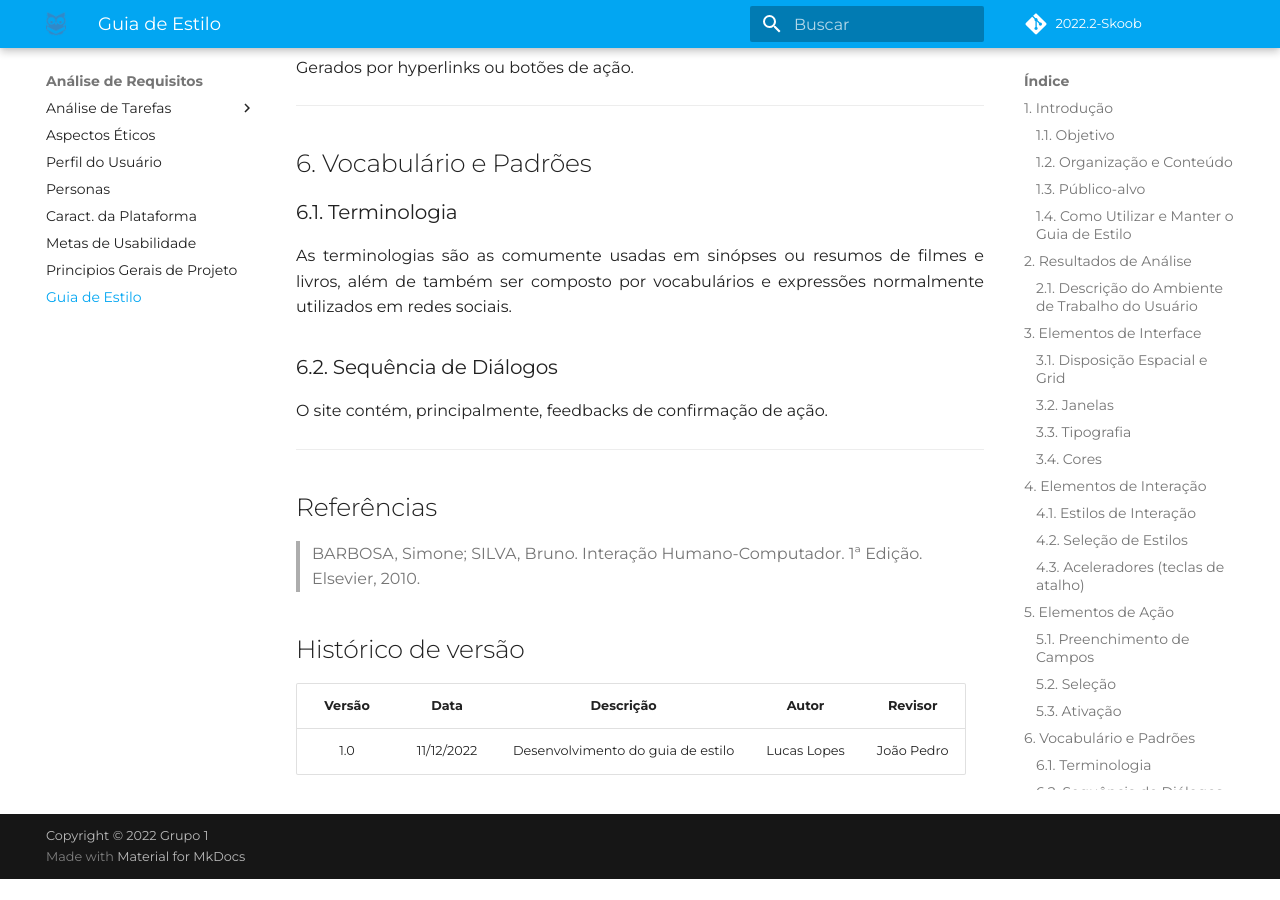
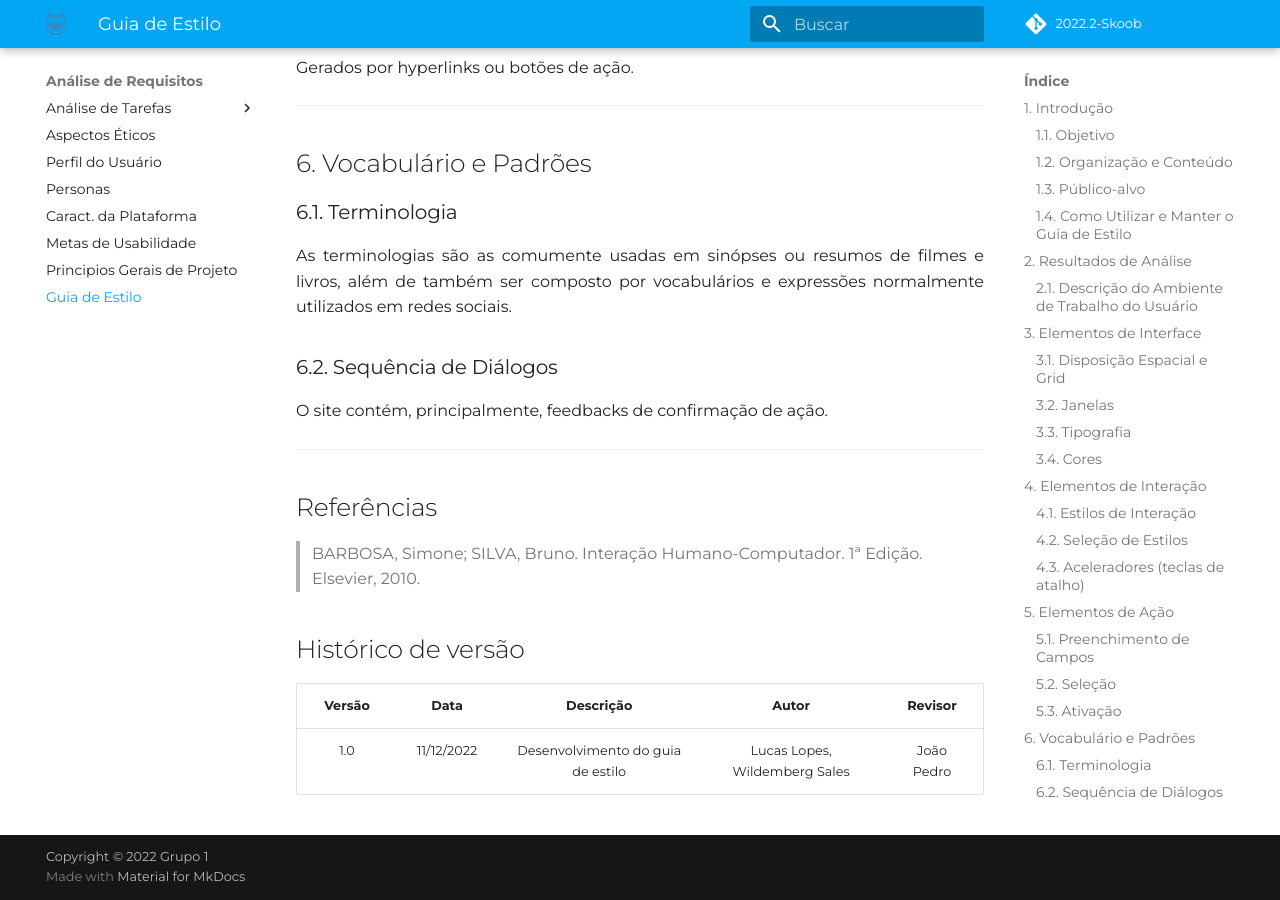
Before and after one commit to Interacao-Humano-Computador/2022.2-Skoob, an MkDocs documentation site: the page built from docs/analise-de-requisitos/guia-de-estilo.md, in a window 1280 px wide and 900 px high, scrolled down 6559 px. Built offline with MkDocs 1.6.1 and Material for MkDocs 9.7.7, drawn with Linux system fonts in a browser that asks for light colours; some web fonts are replaced; comment, search, counter and statistics services are not loaded; before the commit the page ends 7438 px from its top, so only the background shows below that.

Commit message:
Colocando o Will como autor
Signed-off-by: luclopesr <luclopesr@gmail.com>

```diff
--- a/docs/analise-de-requisitos/guia-de-estilo.md
+++ b/docs/analise-de-requisitos/guia-de-estilo.md
@@ -147,4 +147,4 @@
 
 | Versão |    Data    |             Descrição             |    Autor    |  Revisor   |
 | :----: | :--------: | :-------------------------------: | :---------: | :--------: |
-|  1.0   | 11/12/2022 | Desenvolvimento do guia de estilo | Lucas Lopes | João Pedro |
+|  1.0   | 11/12/2022 | Desenvolvimento do guia de estilo | Lucas Lopes, Wildemberg Sales | João Pedro |
```
